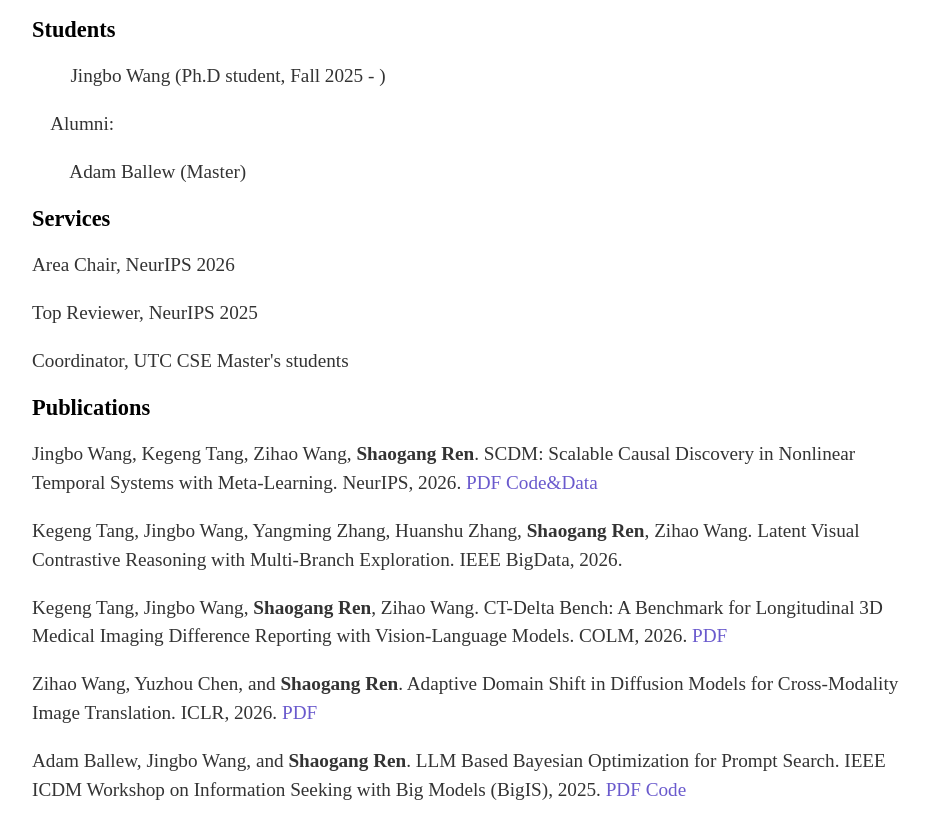
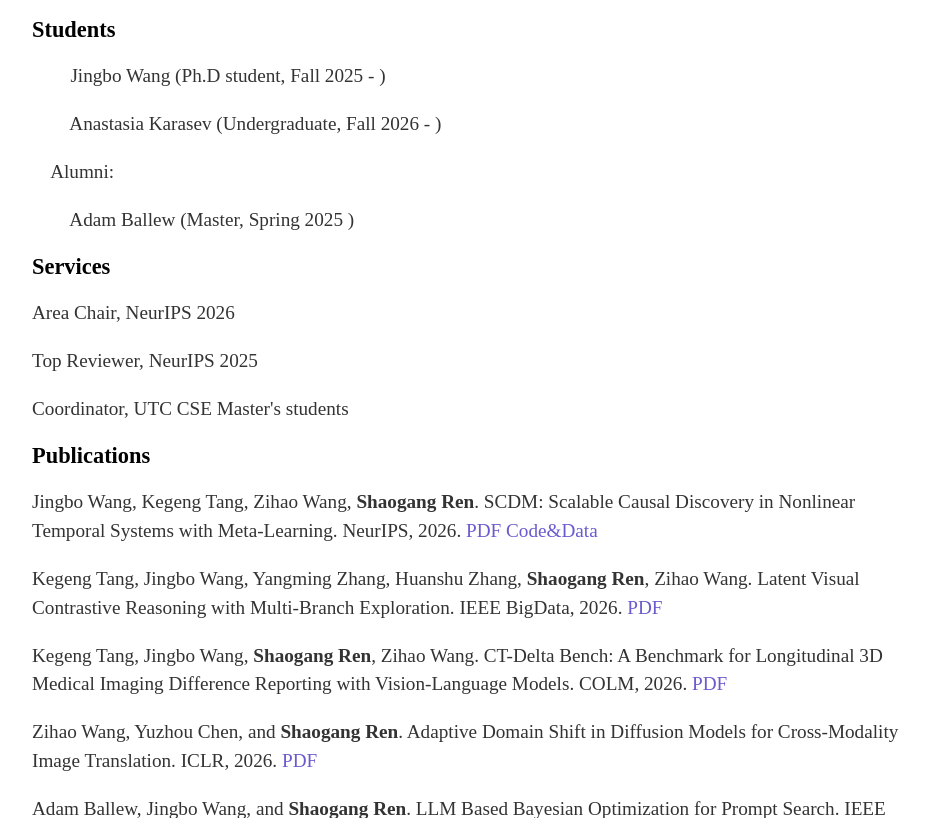
Before and after one commit to ShaogangRen/shaogangren.github.io, a plain HTML site: page index.html in a window 1280 px wide. Shown: the part 622-1440 px from the top of the page, without its empty margins (160-1088 px from the left). Drawn offline with Linux system fonts and the light colour scheme.

Commit message:
Update index.html

```diff
--- a/index.html
+++ b/index.html
@@ -37,8 +37,9 @@
    <div class=”container”>
     <h2 id="Students"> Students</h2>
        <p> &nbsp &nbsp &nbsp &nbsp Jingbo Wang (Ph.D student, Fall 2025 - )</p>
+       <p> &nbsp &nbsp &nbsp &nbsp Anastasia Karasev (Undergraduate, Fall 2026 - ) </p>
        <p>&nbsp &nbsp  Alumni:</p>
-       <p>&nbsp &nbsp &nbsp &nbsp Adam Ballew (Master)</p>
+       <p>&nbsp &nbsp &nbsp &nbsp Adam Ballew (Master, Spring 2025 )</p>
    </div>
    <div class=”container”>
     <h2 id="Serv"> Services</h2>
@@ -49,7 +50,7 @@
    <div class=”container”>
     <h2 id="Pub"> Publications</h2>
        <p>Jingbo Wang, Kegeng Tang, Zihao Wang, <b>Shaogang Ren</b>. SCDM: Scalable Causal Discovery in Nonlinear Temporal Systems with Meta-Learning. NeurIPS, 2026.  <a href="https://arxiv.org/pdf/2610.29992">PDF</a>  <a href="https://shaogangren.github.io/SCDM/">Code&Data</a> </p>
-       <p>Kegeng Tang, Jingbo Wang, Yangming Zhang, Huanshu Zhang, <b>Shaogang Ren</b>, Zihao Wang. Latent Visual Contrastive Reasoning with Multi-Branch Exploration. IEEE BigData, 2026. </p>
+       <p>Kegeng Tang, Jingbo Wang, Yangming Zhang, Huanshu Zhang, <b>Shaogang Ren</b>, Zihao Wang. Latent Visual Contrastive Reasoning with Multi-Branch Exploration. IEEE BigData, 2026. <a href="https://arxiv.org/abs/2610.36809">PDF</a> </p>
        <p>Kegeng Tang, Jingbo Wang, <b>Shaogang Ren</b>, Zihao Wang. CT-Delta Bench: A Benchmark for Longitudinal 3D Medical Imaging Difference Reporting with Vision-Language Models. COLM, 2026. <a href="https://arxiv.org/pdf/2608.11534">PDF</a> </p>
        <p>Zihao Wang, Yuzhou Chen, and <b>Shaogang Ren</b>. Adaptive Domain Shift in Diffusion Models for Cross-Modality Image Translation. ICLR, 2026. <a href="https://openreview.net/pdf?id=it0GTdiW9t">PDF</a>  </p>
        <p>Adam Ballew, Jingbo Wang, and <b>Shaogang Ren</b>. LLM Based Bayesian Optimization for Prompt Search. IEEE ICDM Workshop on Information Seeking with Big Models (BigIS), 2025.  <a href="https://arxiv.org/pdf/2510.04384">PDF</a>   <a href="https://github.com/ShaogangRen/BO-LLM">Code</a>  </p>
```
